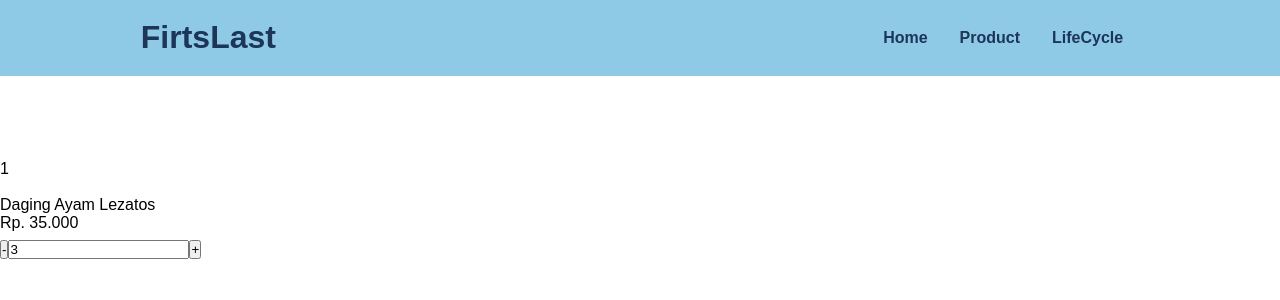
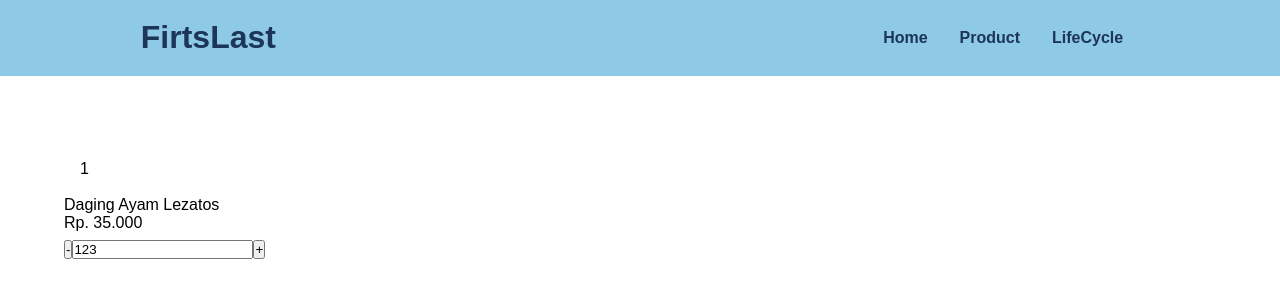
Before and after one commit to galihroswandi/Study-Reactjs, a React (Create React App) app: page /product in a window 1280 px wide. Shown: the top 300 px of the page. Built offline with nearby package versions, Linux system fonts and the light colour scheme.

Commit message:
video 24 Penerapan redux pada react (Setup, CreateStore, Reducer)

```diff
--- a/package.json
+++ b/package.json
@@ -9,6 +9,7 @@
     "axios": "^1.1.0",
     "react": "^18.2.0",
     "react-dom": "^18.2.0",
+    "react-redux": "^8.0.4",
     "react-router": "^6.4.2",
     "react-router-dom": "^6.4.2",
     "react-scripts": "5.0.1",
--- a/src/container/pages/product/Product.jsx
+++ b/src/container/pages/product/Product.jsx
@@ -1,14 +1,21 @@
-import React, { Component, Fragment } from 'react'
+import React, { Component, Fragment } from 'react';
+import CardProduct from './cardProduct/CardProduct';
 
 class Product extends Component {
   state = {
     order: 1,
   }
 
+  handleCounterChange = (newValue) => {
+    this.setState({
+      order: newValue
+    })
+  }
+
   render() {
     return (
       <Fragment>
-        <div className="header">
+        <div className="header" style={{marginLeft : "5rem"}}>
           <div className="logo">
             <img src="" alt="" />
           </div>
@@ -17,18 +24,7 @@ class Product extends Component {
             <div className="count">{this.state.order}</div>
           </div>
         </div>
-        <div className="card">
-          <div className="img-thumb-product">
-            <img src="" alt="" />
-          </div>
-          <p className="product-title">Daging Ayam Lezatos</p>
-          <p className="product-price">Rp. 35.000</p>
-          <div className="counter">
-            <button className="minus">-</button>
-            <input type="text" name="" id="" value={3} />
-            <button className="plus">+</button>
-          </div>
-        </div>
+        <CardProduct onCounterChange={(value) => this.handleCounterChange(value)} />
       </Fragment>
     )
   }
--- /dev/null
+++ b/src/container/pages/product/cardProduct/CardProduct.jsx
@@ -0,0 +1,19 @@
+import React, { Component } from "react";
+import Counter from "./Counter";
+
+class CardProduct extends Component {
+    render() {
+        return (
+            <div className="card" style={{marginLeft : "4rem"}}>
+                <div className="img-thumb-product">
+                    <img src="" alt="" />
+                </div>
+                <p className="product-title">Daging Ayam Lezatos</p>
+                <p className="product-price">Rp. 35.000</p>
+                <Counter onCounterChange={(value) => this.props.onCounterChange(value)} />
+            </div>
+        )
+    }
+}
+
+export default CardProduct;
--- /dev/null
+++ b/src/container/pages/product/cardProduct/Counter.jsx
@@ -0,0 +1,48 @@
+import React, { Component } from "react";
+import { connect } from 'react-redux';
+
+class Counter extends Component {
+    // state = {
+    //     order: 1,
+    // }
+
+    handleCounterChange = (newValue) => {
+        this.props.onCounterChange(newValue);
+    }
+
+    handlePlus = () => {
+        this.setState({
+            order: this.state.order + 1
+        }, () => {
+            this.handleCounterChange(this.state.order);
+        })
+    }
+
+    handleMinus = () => {
+        if (this.state.order > 0) {
+            this.setState({
+                order: this.state.order - 1
+            }, () => {
+                this.handleCounterChange(this.state.order);
+            })
+        }
+    }
+
+    render() {
+        return (
+            <div className="counter">
+                <button className="minus" onClick={this.handleMinus}>-</button>
+                <input type="text" name="" id="" value={this.props.order} />
+                <button className="plus" onClick={this.handlePlus}>+</button>
+            </div>
+        )
+    }
+}
+
+const mapStateToProps = (state) => {
+    return{
+        order : state.totalOrder
+    }
+}
+
+export default connect(mapStateToProps)(Counter);
--- a/src/index.js
+++ b/src/index.js
@@ -3,11 +3,25 @@ import ReactDOM from 'react-dom/client';
 import './index.css';
 import App from './App';
 import reportWebVitals from './reportWebVitals';
+import { createStore } from 'redux';
+import { Provider } from 'react-redux';
+
+const globalState = {
+  totalOrder : 123
+}
+
+// Reducer
+const rootReducer = (state = globalState, action) => {
+  return state;
+}
+
+// Store
+const store = createStore(rootReducer);
 
 const root = ReactDOM.createRoot(document.getElementById('root'));
 root.render(
   <React.StrictMode>
-    <App />
+    <Provider store={store}><App /></Provider>
   </React.StrictMode>
 );
 
```
Also changed, not shown: 1 other file (tests, documents, lock files or other folders).
